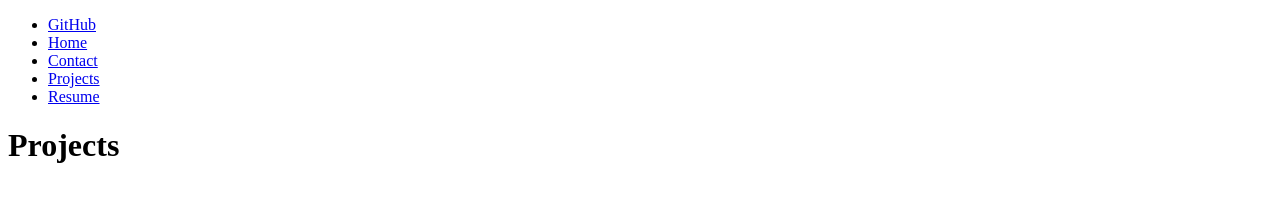
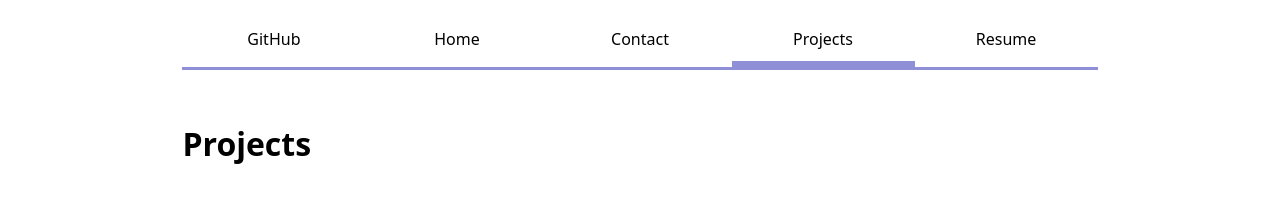
Before and after one commit to angela-shen/portfolio, a plain HTML site: page projects/index.html in a window 1280 px wide. Drawn offline with Linux system fonts and the light colour scheme; files that its build step writes are made by us from their sources.

Commit message:
Love this

```diff
--- a/contact/index.html
+++ b/contact/index.html
@@ -4,6 +4,7 @@
     <meta charset="UTF-8">
     <meta name="viewport" content="width=device-width, initial-scale=1.0">
     <title>Contact</title>
+    <link rel="stylesheet" href="style.css">
 </head>
 <nav>
     <ul>
--- a/projects/index.html
+++ b/projects/index.html
@@ -4,6 +4,7 @@
     <meta charset="UTF-8">
     <meta name="viewport" content="width=device-width, initial-scale=1.0">
     <title>Projects</title>
+    <link rel="stylesheet" href="style.css">
 </head>
 <body>
     <nav>
--- a/style.css
+++ b/style.css
@@ -1,16 +1,21 @@
+:root {
+  --color-accent: #8e8fd6;
+}
+
 body {
     /* Set line height to 1.5 times the font size
          and use the OS’s UI font as the website font
        */
+    accent-color: var(--color-accent);
     margin-inline: auto;
     max-width: 100ch;
-    font: 100%/1.5 system-ui;
-    padding-top: 50px;
+    /* padding: initial; */
+    font: 100% / 1.5 system-ui;
+    padding-left: 50px;
     padding-right: 50px;
-    padding-bottom: 50px;
-    padding-left: 50px;
-  }
-
+    padding-top: 10px;
+    padding-bottom: 10px;
+}
 ul {
   display: contents
 }
@@ -18,3 +23,26 @@ ul {
 li {
   display: contents
 }
+
+nav {
+  margin-bottom: 50px;
+  display: flex;
+  border-bottom-width: 3px;
+  border-bottom-style: solid;
+  border-bottom-color: #8e8fd6;
+}
+
+a {
+  flex: 1;
+  text-decoration: none;
+  color: inherit;
+  text-align: center;
+  padding: 0.25cm;
+}
+
+.current {
+  border-bottom-width: 6px;
+  border-bottom-style: solid;
+  border-bottom-color: #8e8fd6;
+  padding-bottom: 10px;
+}
```
